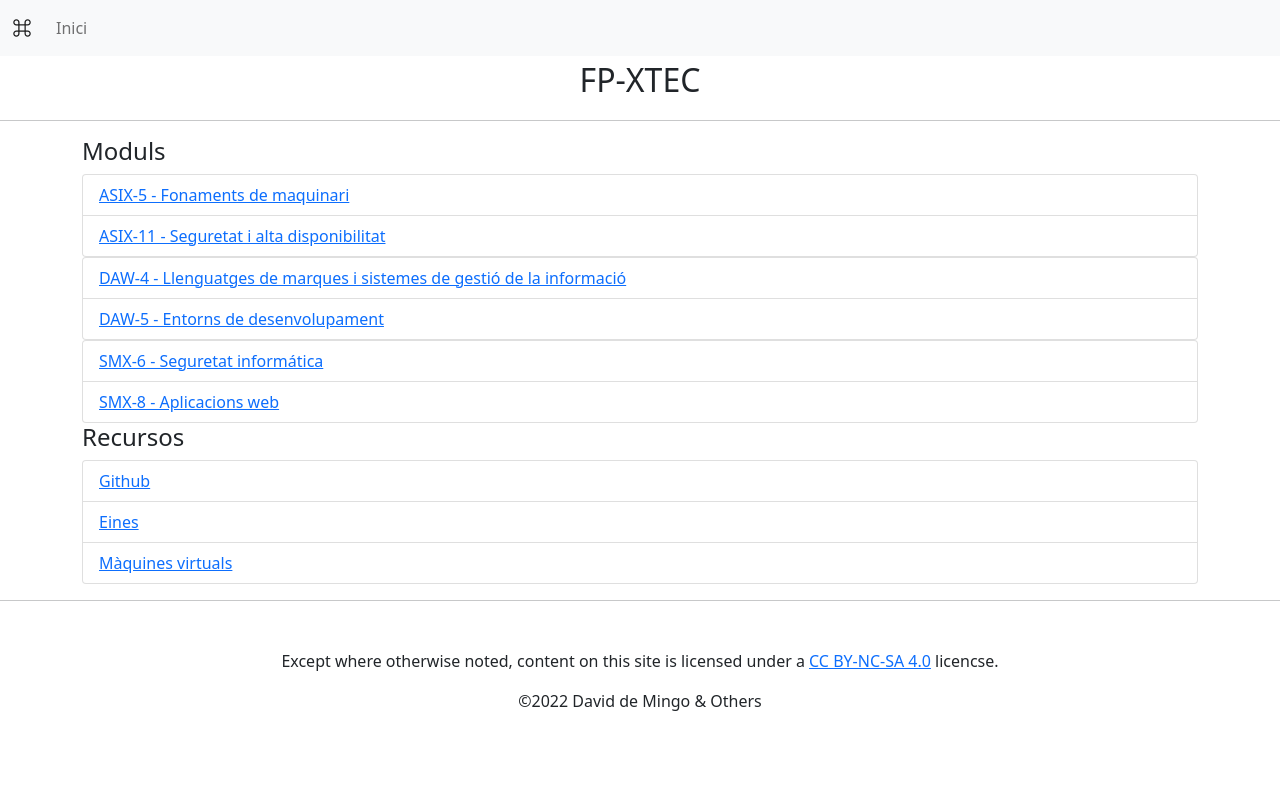
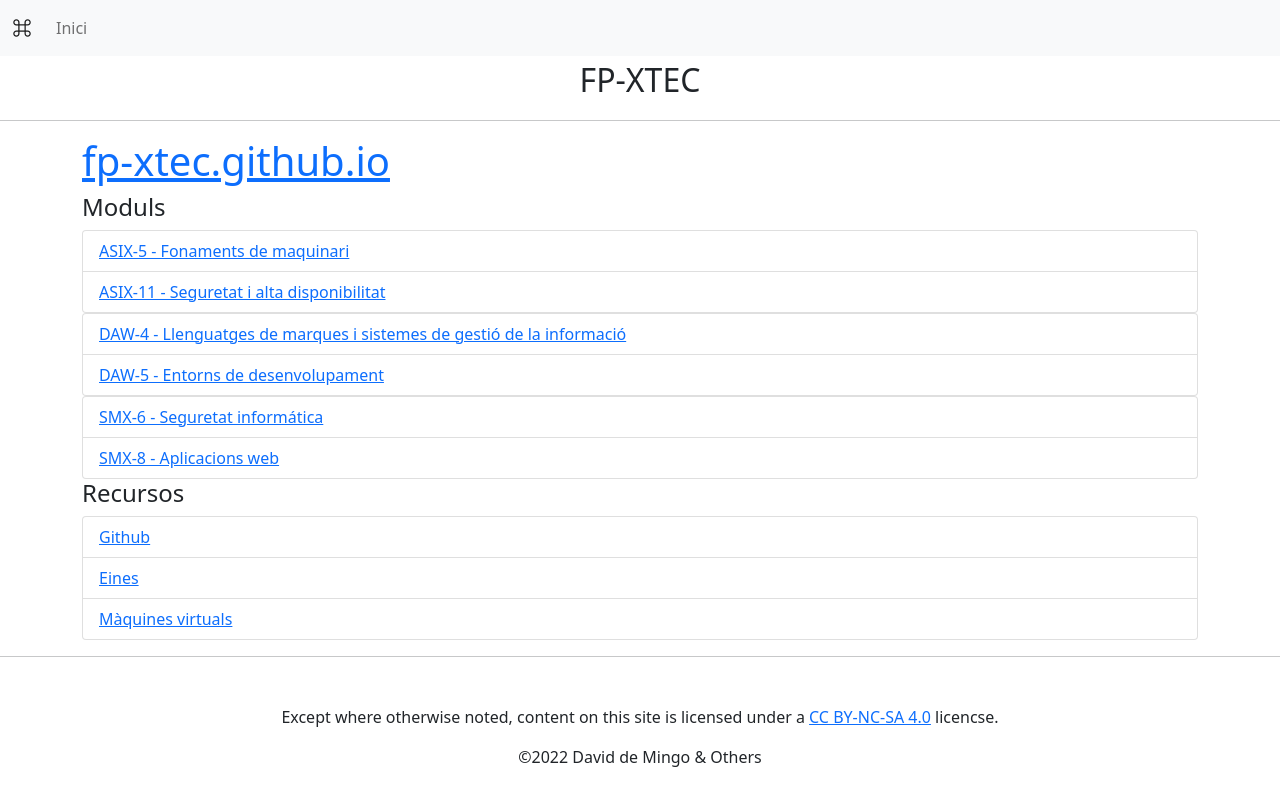
Before and after one commit to xtec-dev/xtec-dev.github.io, a Jekyll site: the page built from index.md, in a window 1280 px wide. Shown: the top 806 px of the page. Built offline with Jekyll 4.4.1, drawn with Linux system fonts in a browser that asks for light colours; nearby versions of some CDN libraries; our own code applies the rules of GitHub Pages for plain Markdown files.

Commit message:
add http link to home

```diff
--- a/index.md
+++ b/index.md
@@ -1,6 +1,8 @@
 ---
 title: FP-XTEC
 ---
+
+<h1><a href="https://fp-xtec.github.io/">fp-xtec.github.io</a></h1>
 
 <h4>Moduls</h4>
 
```
